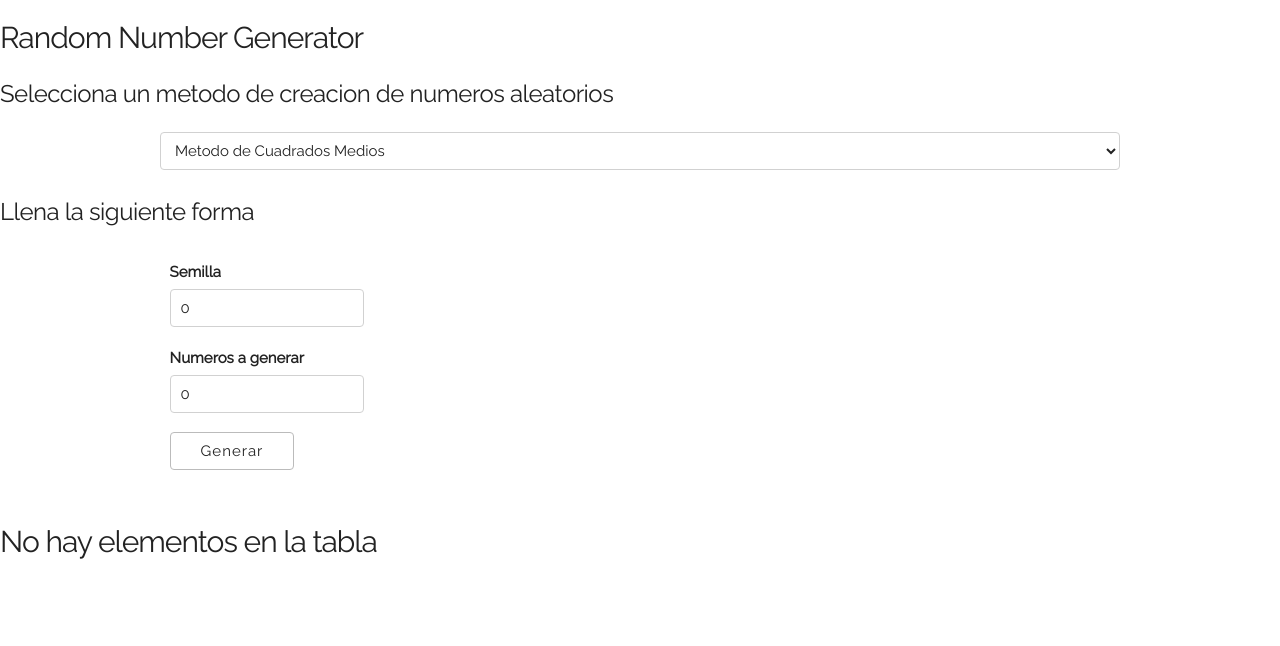
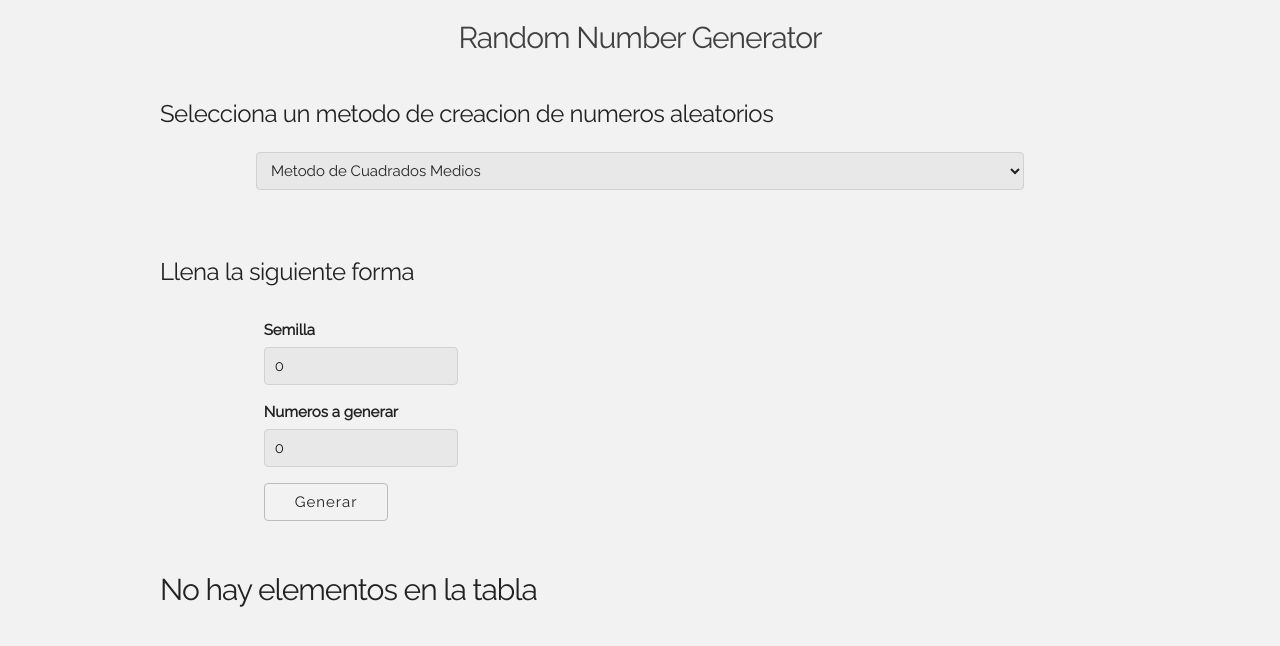
Before and after one commit to martingdela/RNG, a React (Create React App) app: page / in a window 1280 px wide. Shown: the top 646 px of the page. Built offline with nearby package versions, Linux system fonts and the light colour scheme.

Commit message:
trying to figure out design

```diff
--- a/src/App.js
+++ b/src/App.js
@@ -11,8 +11,8 @@ import RNSelector from './components/RNSelector'
 class App extends Component {
   render() {
     return (
-      <div className="App">
-        <h1>Random Number Generator</h1>
+      <div className="App" class="container">
+        <h1 class="mainTitle">Random Number Generator</h1>
         <RNSelector/>
       </div>
     );
--- a/src/components/RNForm.js
+++ b/src/components/RNForm.js
@@ -147,7 +147,7 @@ class RNForm extends Component {
 										</div>
 									</div>
 									<div className="container" style={{ marginBottom: "5%" }}>
-										<h2>Ingresa los numeros por comas</h2>
+										<h5>Ingresa los numeros por comas</h5>
 										<div className="row">
 											<label>Valor de 'semilla'</label>
 											<input type="text" id="seed" placeholder="9" name="seed" value={this.state.seed} onChange={this.handleInputChange}/>
--- a/src/components/RNPrinter.js
+++ b/src/components/RNPrinter.js
@@ -66,7 +66,7 @@ class App extends Component {
 						this.props.a.split(',').length
 					)})
 				}
-
+				break
 			default:
 
 		}
--- a/src/skeleton.css
+++ b/src/skeleton.css
@@ -125,13 +125,14 @@ body {
   line-height: 1.6;
   font-weight: 400;
   font-family: "Raleway", "HelveticaNeue", "Helvetica Neue", Helvetica, Arial, sans-serif;
-  color: #222; }
+  color: #222;
+  background-color: #f2f2f2; }
 
 
 /* Typography
 –––––––––––––––––––––––––––––––––––––––––––––––––– */
 h1, h2, h3, h4, h5, h6 {
-  margin-top: 0;
+  margin-top: 5;
   margin-bottom: 2rem;
   font-weight: 300; }
 h1 { font-size: 4.0rem; line-height: 1.2;  letter-spacing: -.1rem;}
@@ -236,7 +237,7 @@ textarea,
 select {
   height: 38px;
   padding: 6px 10px; /* The 6px vertically centers text on FF, ignored by Webkit */
-  background-color: #fff;
+  background-color: #e6e6e6d2;
   border: 1px solid #D1D1D1;
   border-radius: 4px;
   box-shadow: none;
@@ -416,3 +417,8 @@ there.
 
 /* Larger than Desktop HD */
 @media (min-width: 1200px) {}
+
+.mainTitle {
+  text-align: center;
+  color: #404040;
+}
```
Also changed, not shown: 1 other file (tests, documents, lock files or other folders). Lines whose indentation alone changed are shown as unchanged.
